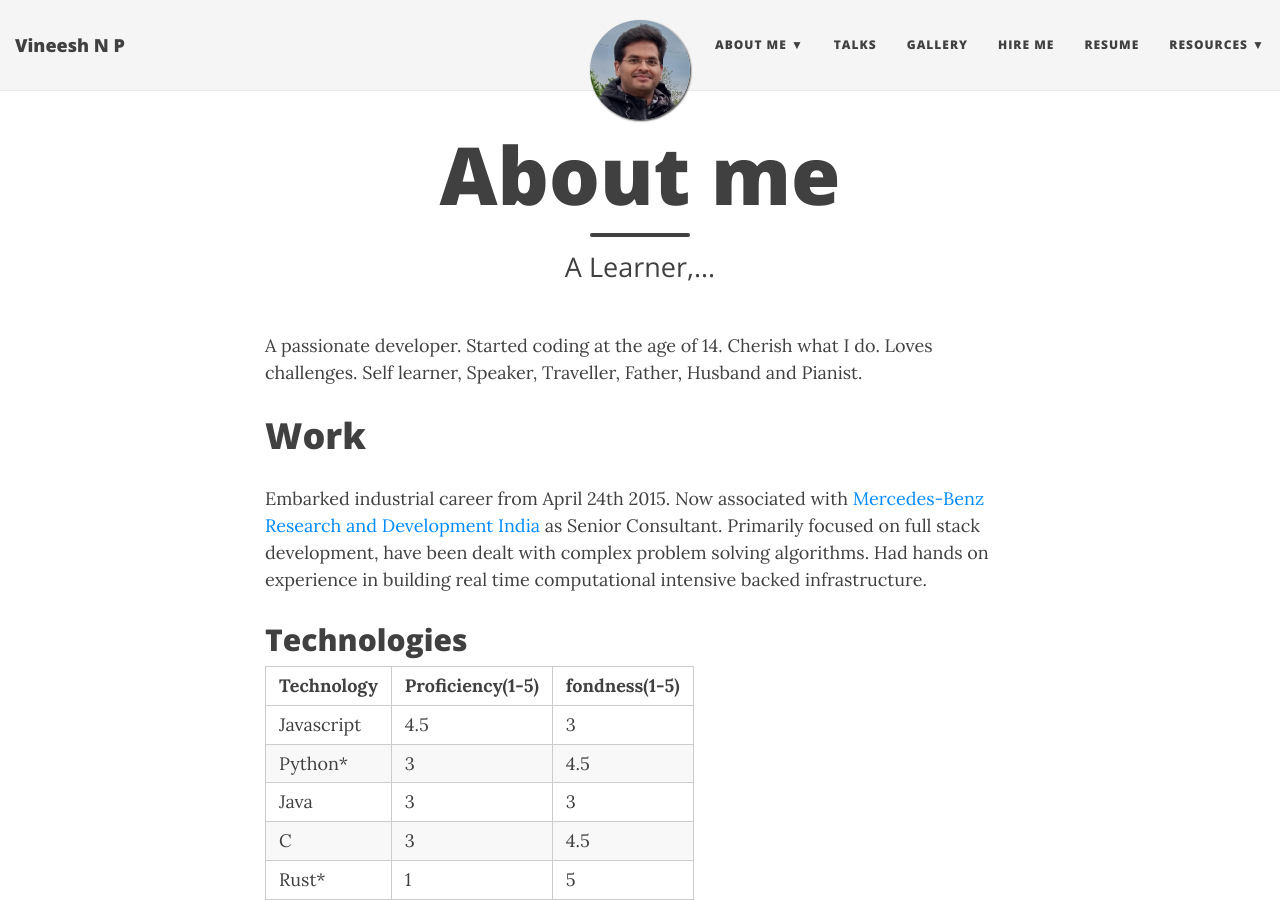
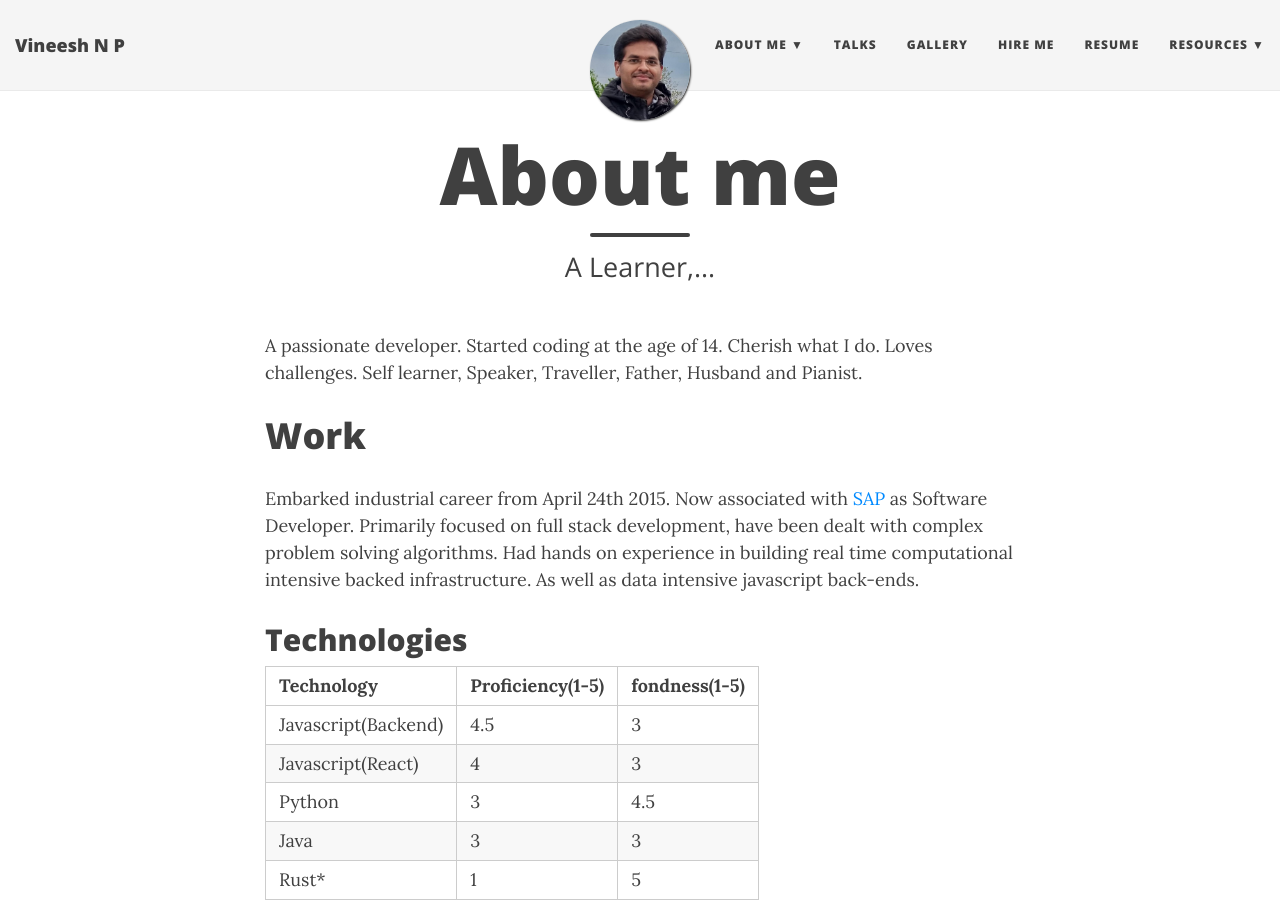
Before and after one commit to vineeshnp/vineeshnp.github.io, a Jekyll site: the page built from aboutme.md, in a window 1280 px wide and 900 px high. Built offline with Jekyll 4.4.1, drawn with Linux system fonts in a browser that asks for light colours; nearby versions of some CDN libraries.

Commit message:
[Update] Update current job.

```diff
--- a/aboutme.md
+++ b/aboutme.md
@@ -7,23 +7,12 @@ subtitle: A Learner,...
 A passionate developer. Started coding at the age of 14. Cherish what I do. Loves challenges. Self learner, Speaker, Traveller, Father, Husband and Pianist.
 
 # Work
-Embarked industrial career from April 24th 2015. Now associated with [Mercedes-Benz Research and Development India](https://mbrdi.co.in/) as Senior Consultant.
+Embarked industrial career from April 24th 2015. Now associated with [SAP](https://sap.com/) as Software Developer.
 Primarily focused on full stack development, have been dealt with complex problem solving
 algorithms. Had hands on experience in building real time computational intensive
-backed infrastructure.
+backed infrastructure. As well as data intensive javascript back-ends.
 
-## Technologies
-
-| Technology |Proficiency(1-5) | fondness(1-5) |
-| :------ |:--- | :--- |
-| Javascript | 4.5 | 3 |
-| Python* | 3 | 4.5 |
-| Java | 3 | 3 |
-| C | 3 | 4.5 |
-| Rust* | 1 | 5 |
-| Go* | 1 | 4 |
-
-*learning
+{% include_relative technology.md %}
 
 # Graduation
 Graduated on Computer Science and Engineering from [CUSAT](http://www.cusat.nic.in/) University.
```
